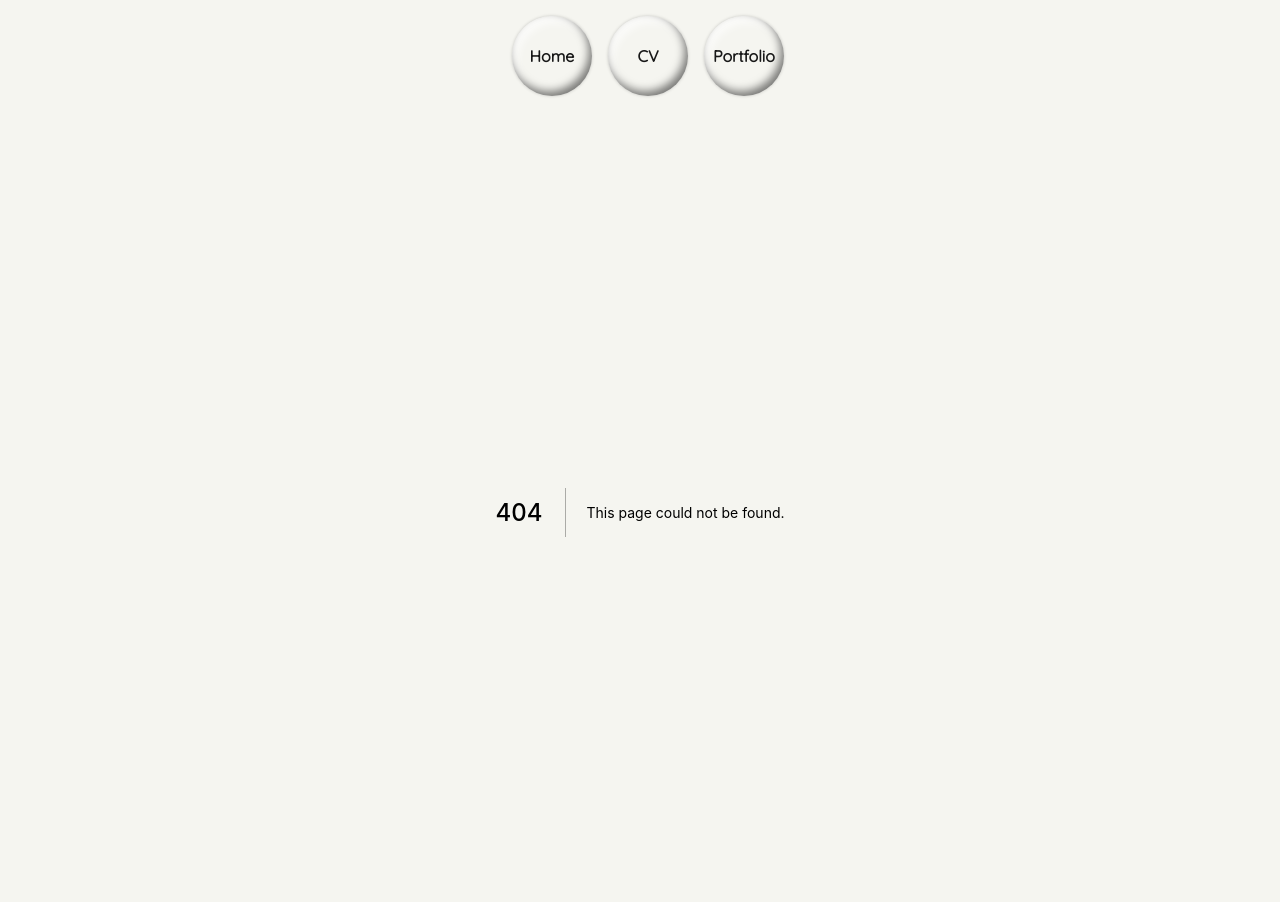
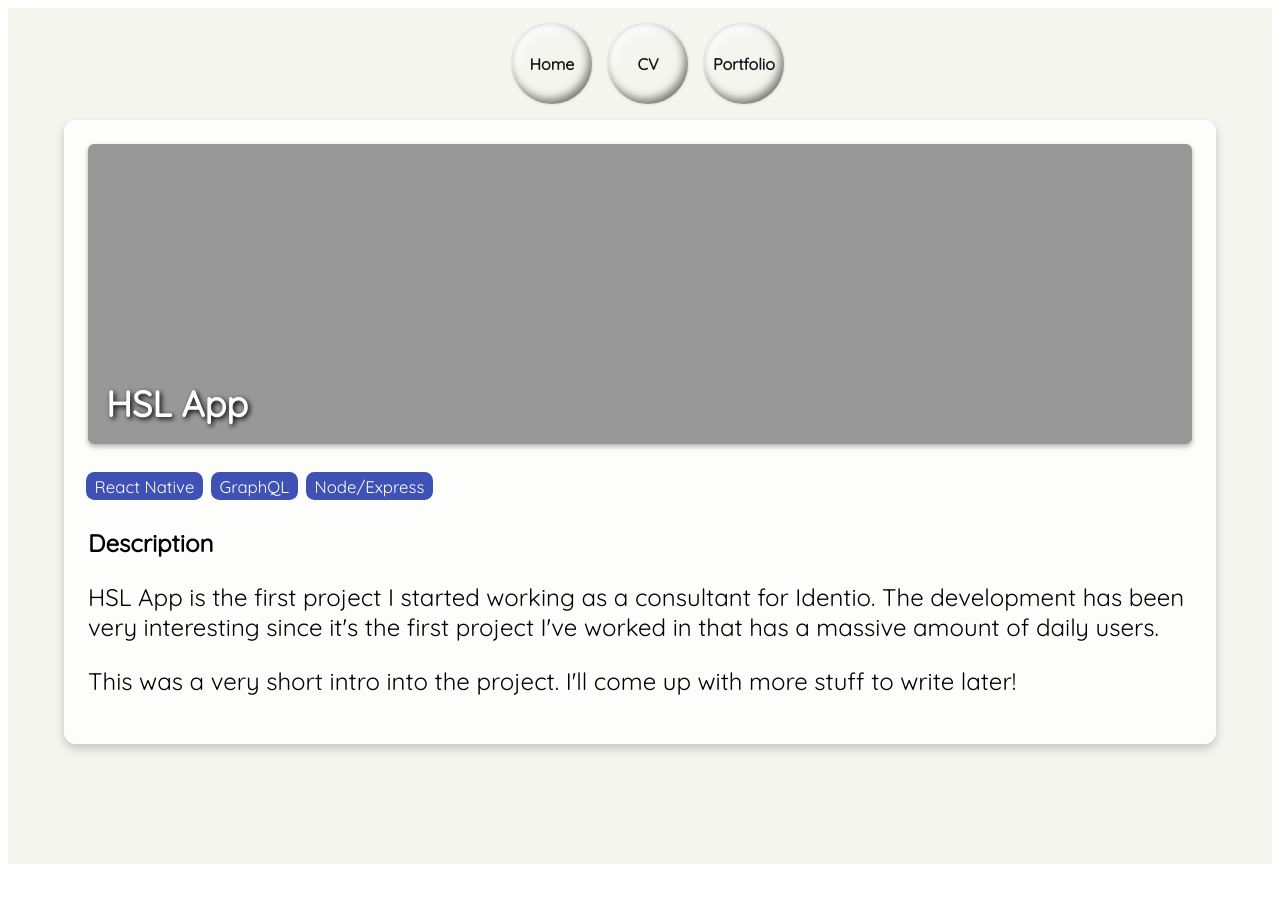
Before and after one commit to Hukutus/ts-next-portfolio, a Next.js app: page /Portfolio/HSL in a window 1280 px wide. Before the commit this address had no page. Shown: the top 902 px of the page. After the commit the page ends 872 px from the top, so only its background shows below. Built offline with nearby package versions, Linux system fonts and the light colour scheme.

Commit message:
Add a short portfolio page about the HSL App

```diff
--- /dev/null
+++ b/src/pages/Portfolio/HSL.mdx
@@ -0,0 +1,27 @@
+import PortfolioLayout, {HeaderImage, StyledLink} from "@/layouts/PortfolioLayout";
+import Tags from "../../components/Tag";
+
+export const metadata = {
+  src: "",
+  alt: "",
+  type: "professional",
+  text: "HSL App",
+  order: 0,
+};
+
+<HeaderImage
+  {...metadata}
+/>
+
+<Tags
+  tags={["React Native", "GraphQL", "Node/Express"]}
+/>
+
+**Description**
+
+HSL App is the first project I started working as a consultant for Identio.
+The development has been very interesting since it's the first project I've worked in that has a massive amount of daily users.
+
+This was a very short intro into the project. I'll come up with more stuff to write later!
+
+export default PortfolioLayout;
--- a/src/pages/Portfolio/Kasvupolku.mdx
+++ b/src/pages/Portfolio/Kasvupolku.mdx
@@ -6,7 +6,7 @@ export const metadata = {
   alt: "Kasvupolku intro",
   type: "professional",
   text: "Kasvupolku",
-  order: 1,
+  order: 2,
 };
 
 <HeaderImage
--- a/src/pages/Portfolio/LOGE.mdx
+++ b/src/pages/Portfolio/LOGE.mdx
@@ -6,7 +6,7 @@ export const metadata = {
   alt: "LOGE image",
   type: "professional",
   text: "LOGE",
-  order: 0,
+  order: 1,
 };
 
 <HeaderImage
```
